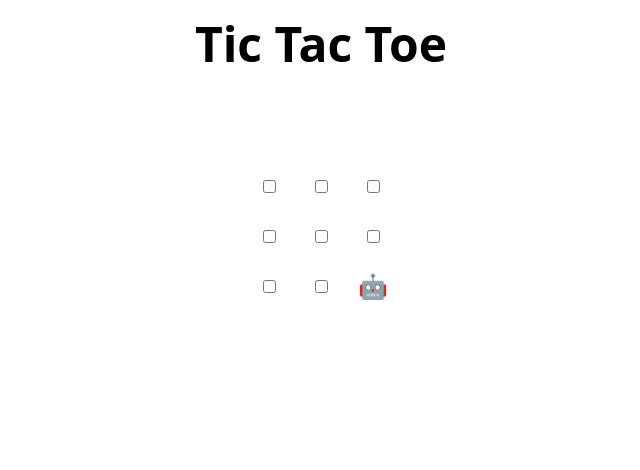
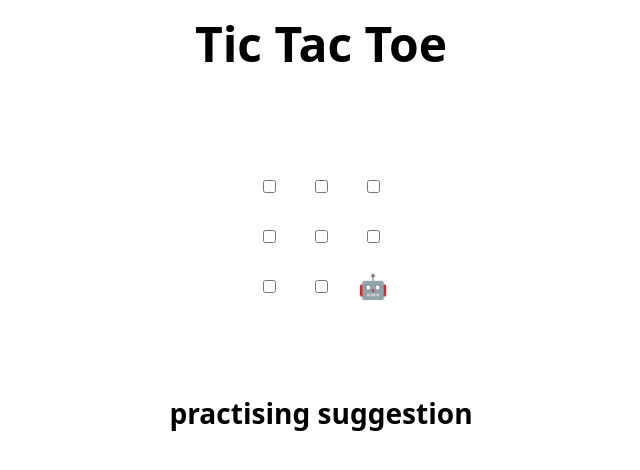
Before and after one commit to Jideotetic/skills-review-pull-requests, a plain HTML site: page index.html in a window 1280 px wide. Shown: the whole page, without its empty margins (319-959 px from the left). Drawn offline with Linux system fonts and the light colour scheme.

Commit message:
Practising suggestion

```diff
--- a/index.html
+++ b/index.html
@@ -49,6 +49,7 @@
 
 <h2 hidden>Game over, refresh to play again 🧑‍💻 🤖!</h2>
 
+<h3>practising suggestion</h3>
 <script>
   // Initialization
   const boxes = Array.from(document.querySelectorAll("td"));
```
